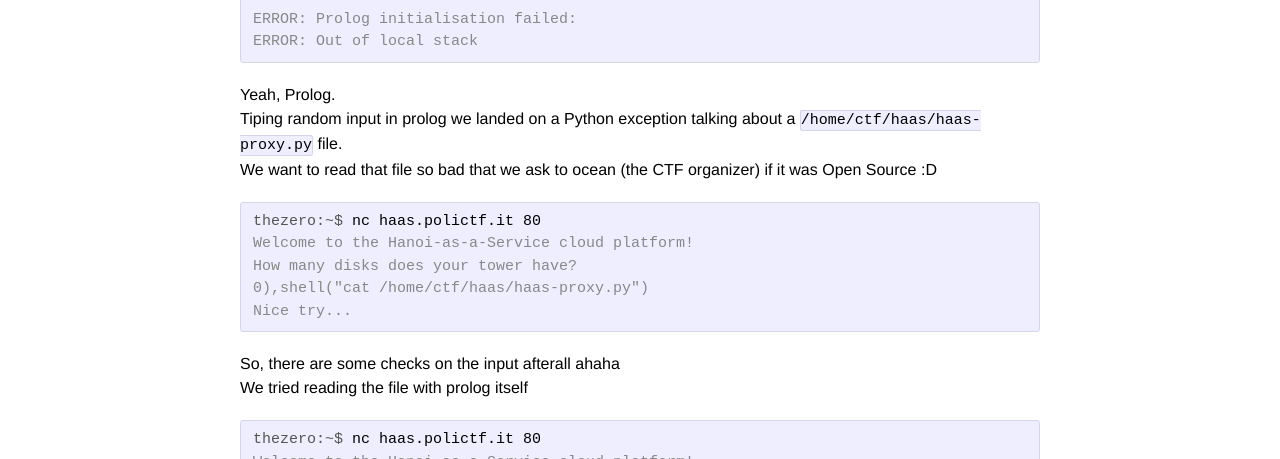
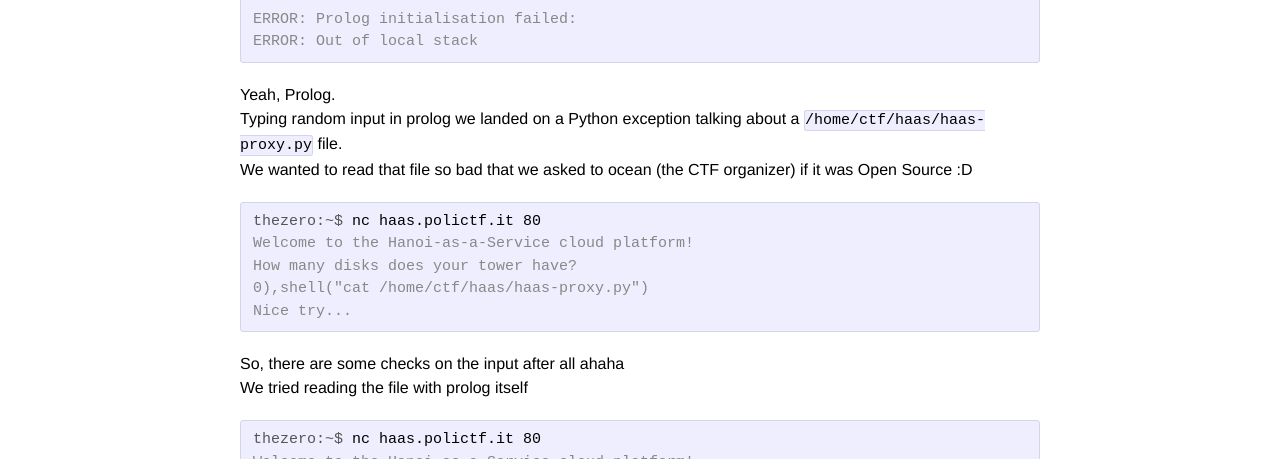
Before and after one commit to PequalsNP-team/pequalsnp-team.github.io, a Jekyll site: the page built from _posts/2015-07-12-hanoi.md, in a window 1280 px wide. Shown: the part 825-1284 px from the top of the page. Built offline with Jekyll 4.4.1, drawn with Linux system fonts in a browser that asks for light colours.

Commit message:
fixed typos

```diff
--- a/_posts/2015-07-12-hanoi.md
+++ b/_posts/2015-07-12-hanoi.md
@@ -36,8 +36,8 @@ ERROR: Out of local stack
 {% endhighlight %}
 
 Yeah, Prolog.<br/>
-Tiping random input in prolog we landed on a Python exception talking about a `/home/ctf/haas/haas-proxy.py` file.<br/>
-We want to read that file so bad that we ask to ocean (the CTF organizer) if it was Open Source :D<br/>
+Typing random input in prolog we landed on a Python exception talking about a `/home/ctf/haas/haas-proxy.py` file.<br/>
+We wanted to read that file so bad that we asked to ocean (the CTF organizer) if it was Open Source :D<br/>
 
 {% highlight console %}
 thezero:~$ nc haas.polictf.it 80
@@ -47,7 +47,7 @@ How many disks does your tower have?
 Nice try...
 {% endhighlight %}
 
-So, there are some checks on the input afterall ahaha<br/>
+So, there are some checks on the input after all ahaha<br/>
 We tried reading the file with prolog itself<br/>
 
 {% highlight console %}
```
